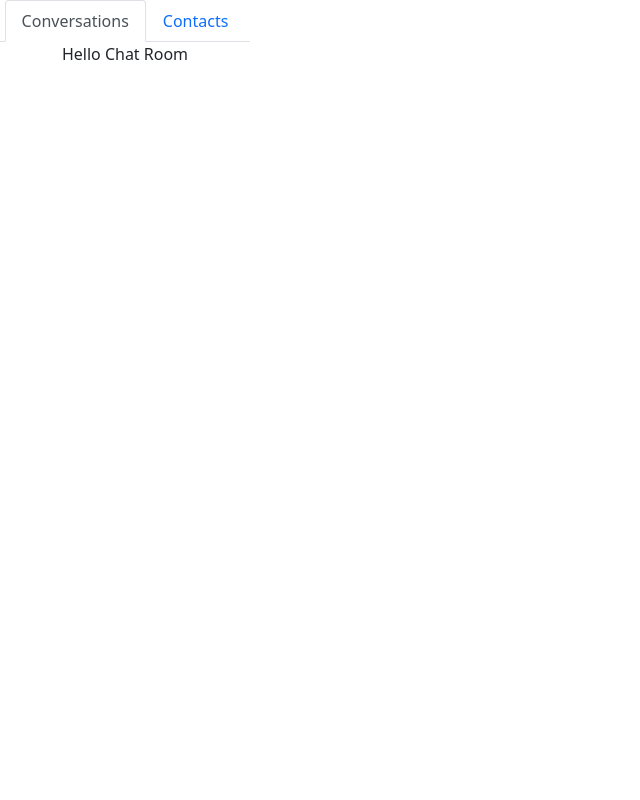
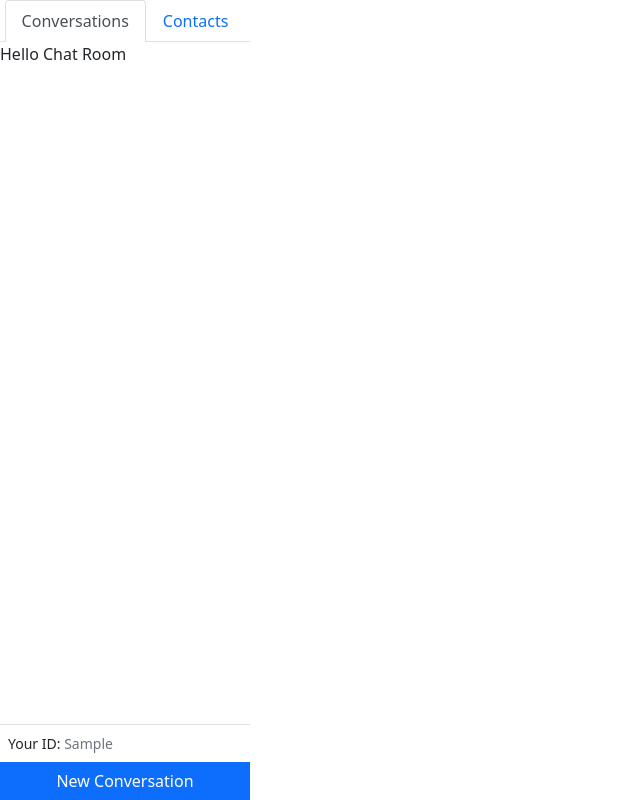
Before and after one commit to mira-kine/superchat, a React (Create React App) app: page / in a window 1280 px wide. Both pictures are taken after typing "Sample" into the empty fields and a click on the button "Sign In". Shown: the whole page, without its empty margins (0-640 px from the left). Built offline with nearby package versions, Linux system fonts and the light colour scheme.

Commit message:
added open and close modal functions

```diff
--- a/src/App.css
+++ /dev/null
@@ -1,38 +0,0 @@
-.App {
-  text-align: center;
-}
-
-.App-logo {
-  height: 40vmin;
-  pointer-events: none;
-}
-
-@media (prefers-reduced-motion: no-preference) {
-  .App-logo {
-    animation: App-logo-spin infinite 20s linear;
-  }
-}
-
-.App-header {
-  background-color: #282c34;
-  min-height: 100vh;
-  display: flex;
-  flex-direction: column;
-  align-items: center;
-  justify-content: center;
-  font-size: calc(10px + 2vmin);
-  color: white;
-}
-
-.App-link {
-  color: #61dafb;
-}
-
-@keyframes App-logo-spin {
-  from {
-    transform: rotate(0deg);
-  }
-  to {
-    transform: rotate(360deg);
-  }
-}
--- a/src/App.js
+++ b/src/App.js
@@ -1,4 +1,3 @@
-import './App.css';
 import React, { useState } from 'react';
 import { BrowserRouter as Router, Route, Switch } from 'react-router-dom';
 // import { AuthProvider } from './components/context/AuthContext';
--- /dev/null
+++ b/src/components/NewContactModal.jsx
@@ -0,0 +1,5 @@
+import React from 'react';
+
+export default function NewContactModal() {
+  return <div>NewContactModal</div>;
+}
--- /dev/null
+++ b/src/components/NewConversationModal.jsx
@@ -0,0 +1,5 @@
+import React from 'react';
+
+export default function NewConversationModal() {
+  return <div>NewConversationModal</div>;
+}
--- a/src/components/Sidebar/Sidebar.jsx
+++ b/src/components/Sidebar/Sidebar.jsx
@@ -1,7 +1,9 @@
 import React, { useState } from 'react';
-import { Tab, Nav } from 'react-bootstrap';
+import { Tab, Nav, Button, Modal } from 'react-bootstrap';
 import ChatRoom from '../ChatRoom/ChatRoom';
 import Contacts from '../Contacts/Contacts';
+import NewContactModal from '../NewContactModal';
+import NewConversationModal from '../NewConversationModal';
 
 const CONVERSATIONS_KEY = 'conversations';
 const CONTACTS_KEY = 'contacts';
@@ -9,6 +11,12 @@
 export default function Sidebar({ id }) {
   // keys help identify which items have changed
   const [activeKey, setActiveKey] = useState(CONVERSATIONS_KEY);
+  const conversationsOpen = activeKey === CONVERSATIONS_KEY;
+  const [modalOpen, setModalOpen] = useState(false);
+
+  function closeModal() {
+    setModalOpen(false);
+  }
 
   return (
     <div style={{ width: '250px' }} className="d-flex flex-column">
@@ -21,7 +29,7 @@
             <Nav.Link eventKey={CONTACTS_KEY}>Contacts</Nav.Link>
           </Nav.Item>
         </Nav>
-        <Tab.Content>
+        <Tab.Content className="border-right overflow-auto flex-grow-1">
           <Tab.Pane eventKey={CONVERSATIONS_KEY}>
             <ChatRoom />
           </Tab.Pane>
@@ -29,7 +37,21 @@
             <Contacts />
           </Tab.Pane>
         </Tab.Content>
+        <div className="p-2 border-top border-right small">
+          Your ID: <span className="text-muted">{id}</span>
+        </div>
+        <Button onClick={() => setModalOpen(true)} className="rounded-0">
+          New {conversationsOpen ? 'Conversation' : 'Contact'}
+        </Button>
       </Tab.Container>
+
+      <Modal show={modalOpen} onHide={closeModal}>
+        {conversationsOpen ? (
+          <NewConversationModal closeModal={closeModal} />
+        ) : (
+          <NewContactModal closeModal={closeModal} />
+        )}
+      </Modal>
     </div>
   );
 }
--- a/src/components/UserPage/UserPage.jsx
+++ b/src/components/UserPage/UserPage.jsx
@@ -3,7 +3,7 @@
 
 export default function UserPage({ id }) {
   return (
-    <div>
+    <div className="d-flex" style={{ height: '100vh' }}>
       <Sidebar id={id} />
     </div>
   );
--- a/src/index.css
+++ /dev/null
@@ -1,13 +0,0 @@
-body {
-  margin: 0;
-  font-family: -apple-system, BlinkMacSystemFont, 'Segoe UI', 'Roboto', 'Oxygen',
-    'Ubuntu', 'Cantarell', 'Fira Sans', 'Droid Sans', 'Helvetica Neue',
-    sans-serif;
-  -webkit-font-smoothing: antialiased;
-  -moz-osx-font-smoothing: grayscale;
-}
-
-code {
-  font-family: source-code-pro, Menlo, Monaco, Consolas, 'Courier New',
-    monospace;
-}
--- a/src/index.js
+++ b/src/index.js
@@ -1,6 +1,5 @@
 import React from 'react';
 import ReactDOM from 'react-dom/client';
-import './index.css';
 import App from './App';
 import reportWebVitals from './reportWebVitals';
 import 'bootstrap/dist/css/bootstrap.min.css';
@@ -12,7 +11,4 @@
   </React.StrictMode>
 );
 
-// If you want to start measuring performance in your app, pass a function
-// to log results (for example: reportWebVitals(console.log))
-// or send to an analytics endpoint. Learn more: https://bit.ly/CRA-vitals
 reportWebVitals();
```
Also changed, not shown: 1 other file (tests, documents, lock files or other folders).
